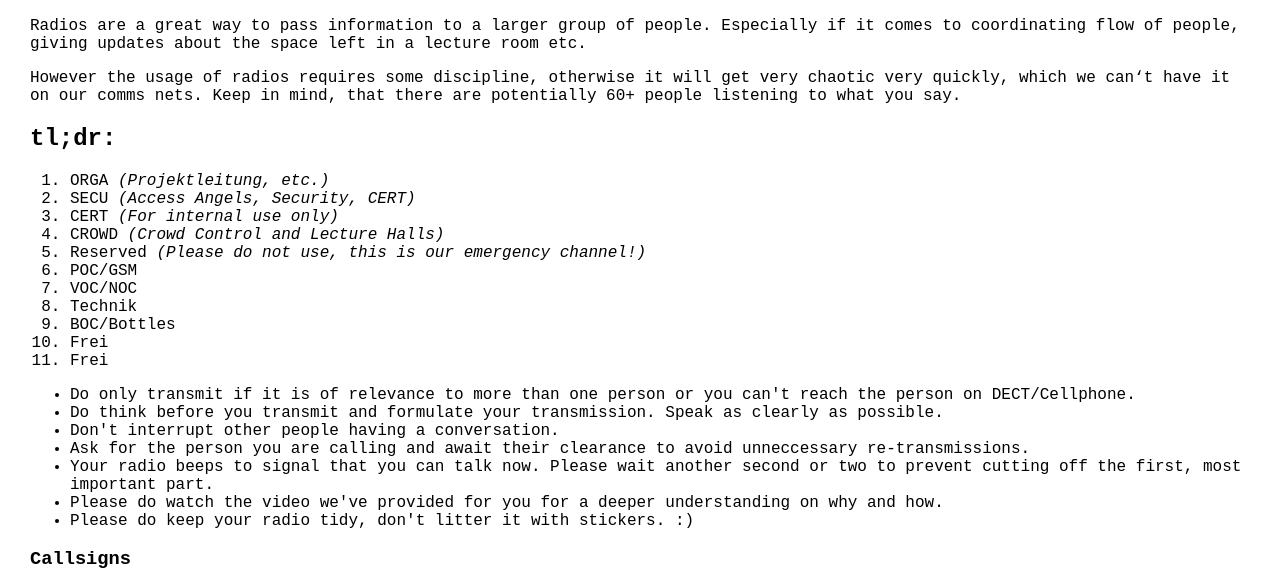
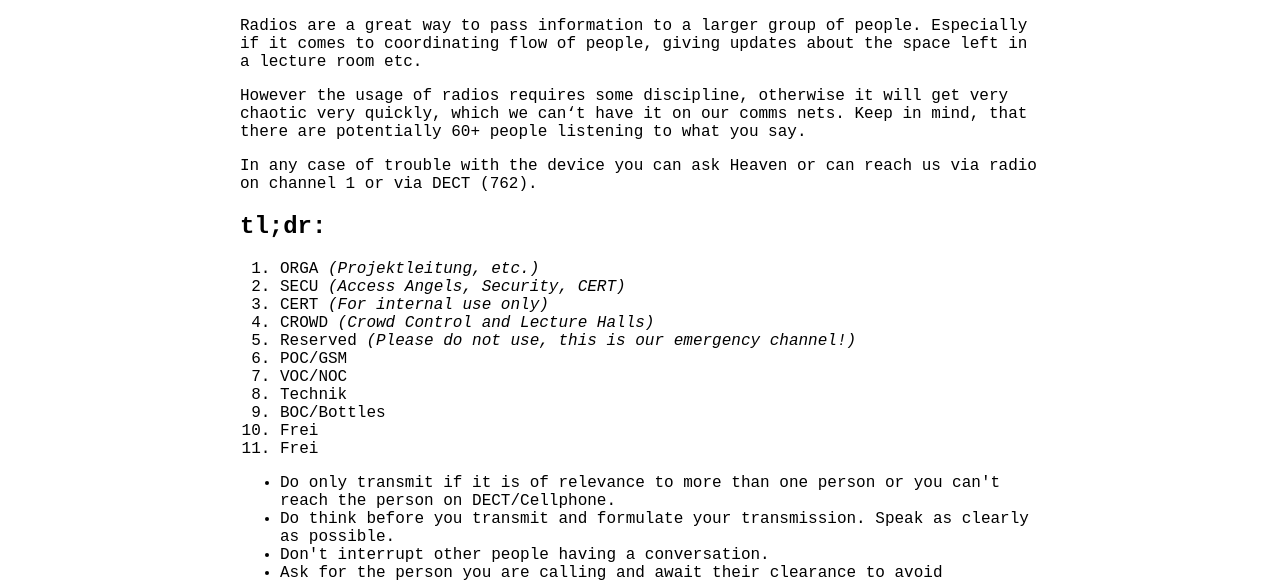
Before and after one commit to zeidlos/c3roc-howto, a plain HTML site: page html/index.html in a window 1280 px wide. Shown: the part 177-759 px from the top of the page. Drawn offline with Linux system fonts and the light colour scheme.

Commit message:
added contact info and styling

```diff
--- a/html/index.html
+++ b/html/index.html
@@ -7,12 +7,15 @@
       body {
         margin: 30px;
         font-family: 'Courier New', Courier, monospace;
-        /* font-family: Verdana, Geneva, Tahoma, sans-serif; */
-        /* font-family:'Gill Sans', 'Gill Sans MT', Calibri, 'Trebuchet MS', sans-serif; */
+      }
+      .container {
+        max-width: 800px;
+        margin: 0 auto;
       }
     </style>
   </head>
   <body>
+    <div class="container">
       <h1>Chaos Communication Congress</h1>
       <h1>Radio Operation Center</h1>
       <h2>Radio Introduction</h2>
@@ -21,6 +24,9 @@
       </p>
       <p>
         However the usage of radios requires some discipline, otherwise it will get very chaotic very quickly, which we can‘t have it on our comms nets. Keep in mind, that there are potentially 60+ people listening to what you say.
+      </p>
+      <p>
+        In any case of trouble with the device you can ask Heaven or can reach us via radio on channel 1 or via DECT (762).
       </p>
       <h2>tl;dr:</h2>
 
@@ -153,6 +159,7 @@
       <p>
         Also DECT might be the better choice in some cases. There you can talk in private and won‘t steal anyones airtime and attention.
       </p>
+    </div>
   </body>
   <script>
 
```
